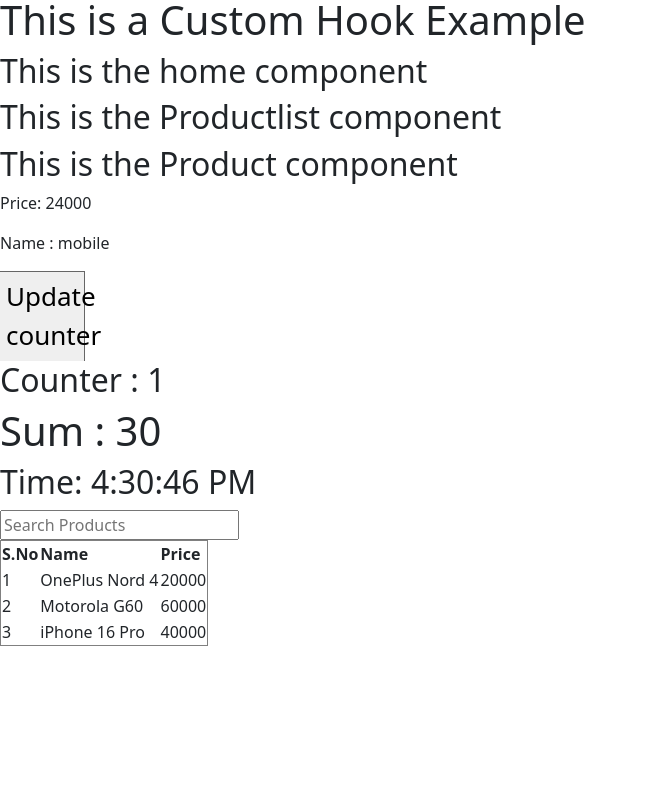
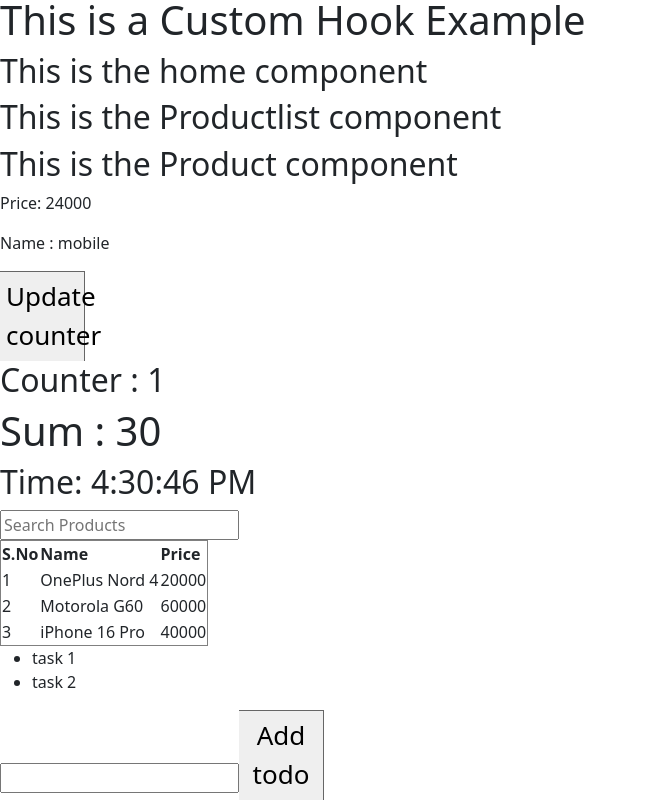
Before and after one commit to Pandukumar9/todo_app_react, a React (Create React App) app: page / in a window 1280 px wide. Shown: the part 4059-4859 px from the top of the page, without its empty margins (0-647 px from the left). Before the commit the page ends 4705 px from the top, so only its background shows below. Built offline with nearby package versions, Linux system fonts and the light colour scheme; no server answers.

Commit message:
parenttochild

```diff
--- a/src/App.js
+++ b/src/App.js
@@ -5,6 +5,7 @@ import Virdom from './pages/Virtualdom';
 import Homeee from './pages/Homeee';
 import Usememohook from './pages/Usememohook';
 import Usememohook2 from './pages/Usememohook2';
+import Parentchild2 from './pages/Parentchild2';
 
 function App() {
   let [todolist, updateTodos] = useState([
@@ -88,6 +89,8 @@ function App() {
     <Usememohook></Usememohook>
 
     <Usememohook2></Usememohook2>
+
+    <Parentchild2></Parentchild2>
     </>
 
   );
--- /dev/null
+++ b/src/pages/Parentchild2.js
@@ -0,0 +1,30 @@
+import { useState } from "react"
+import Parentsearch from "./Parentsearch";
+
+function Parentchild2(){
+    let [todos, updateTodos] = useState([
+        'task 1',
+        'task 2'
+    ]);
+
+    const addNew = (task) => {
+        updateTodos([...todos,task]);
+    }
+    return(
+        <>
+
+          <ul>
+            {
+                todos.map((t) =>
+                  <li>{t}</li>
+                )
+            }
+          </ul>
+
+          <Parentsearch add={addNew}></Parentsearch>
+
+        </>
+    )
+}
+
+export default Parentchild2
--- /dev/null
+++ b/src/pages/Parentsearch.js
@@ -0,0 +1,17 @@
+import { useState } from "react"
+
+function Parentsearch(props){
+
+    const [newtask, setNewtask] = useState('');
+
+    return(
+         <>
+           <input value={newtask} onChange={(e) => {
+            setNewtask(e.target.value)
+           }}/>
+           <button onClick={() => {props.add(newtask)}}>Add todo</button>
+        </>
+    )
+}
+
+export default Parentsearch
```
Also changed, not shown: src/pages/Parentchild.js (added, +30 -0 lines).
